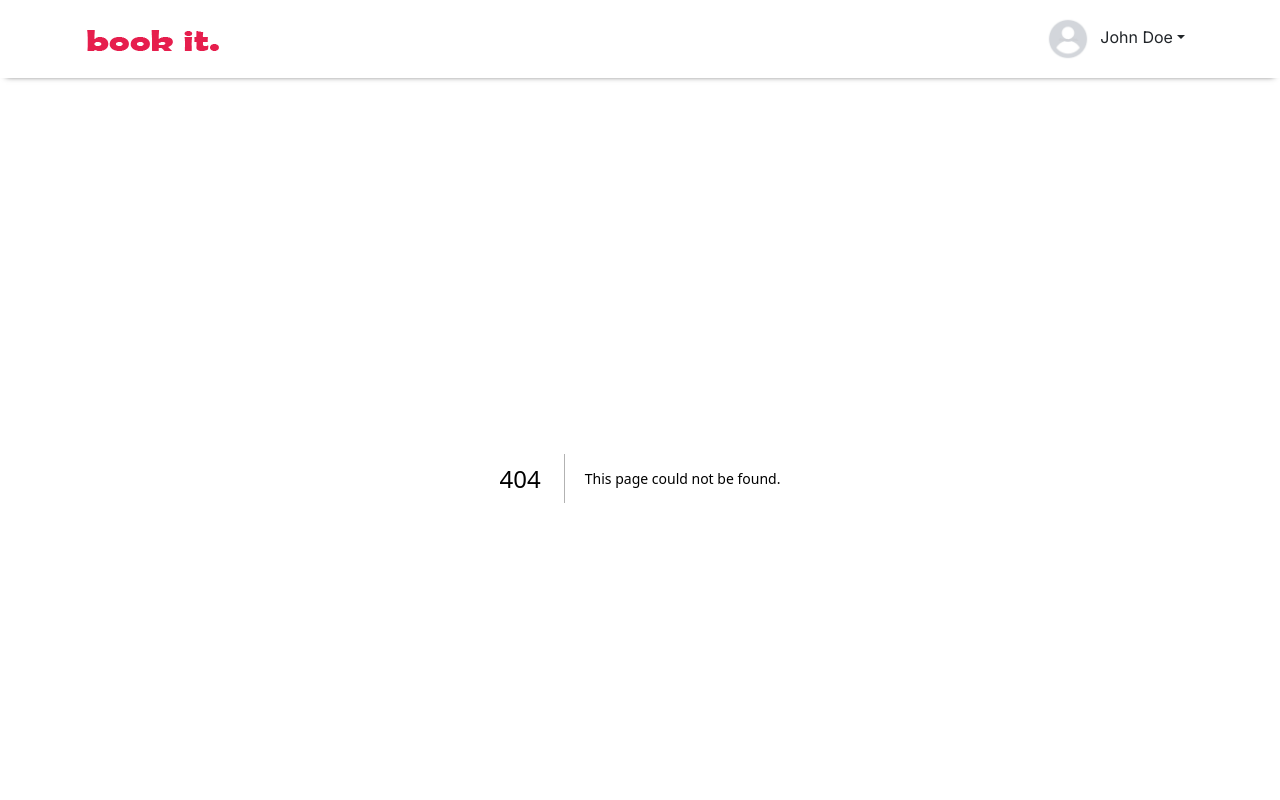
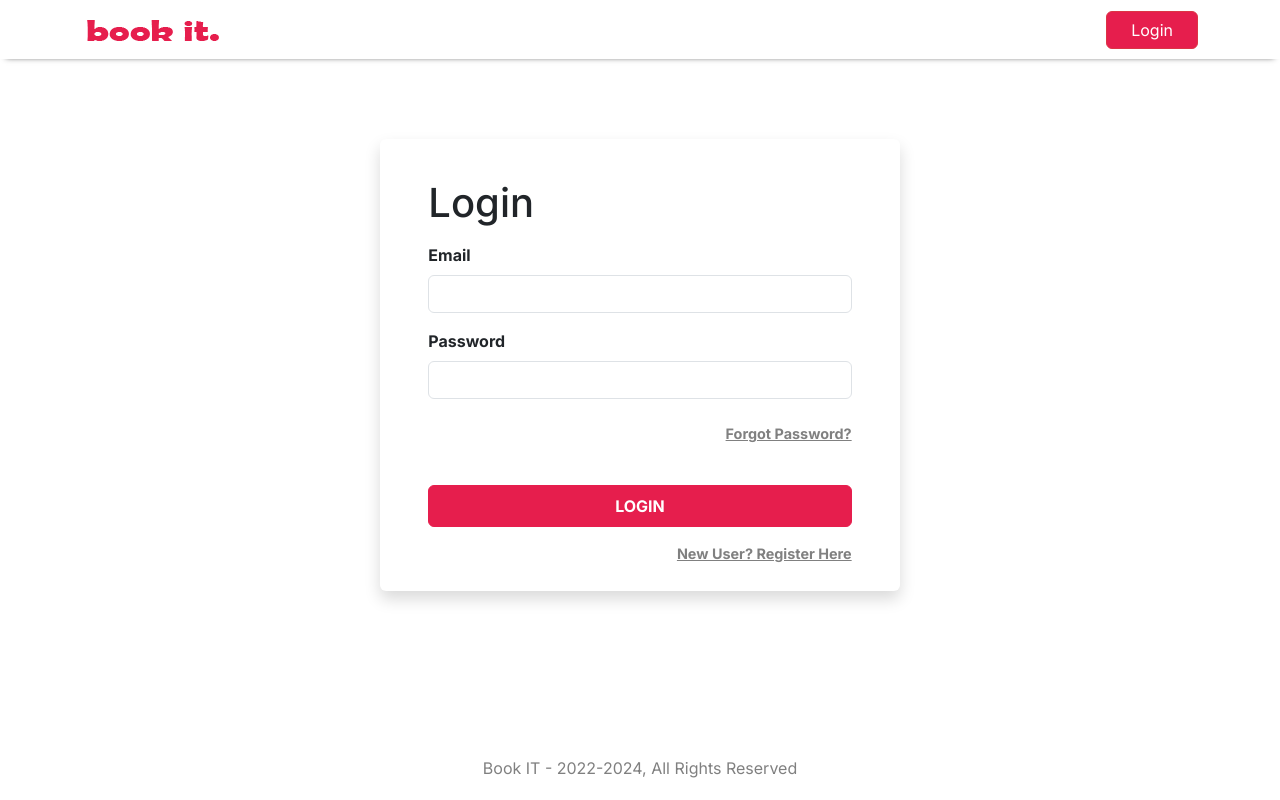
Before and after one commit to duysimple98/BookIt, a Next.js app: page /login in a window 1280 px wide. Before the commit this address had no page. Shown: the top 800 px of the page. Built offline with nearby package versions, Linux system fonts and the light colour scheme; no server answers.

Commit message:
Login and Show name when is logged

```diff
--- /dev/null
+++ b/app/(auth)/login/page.tsx
@@ -0,0 +1,12 @@
+import Login from "@/components/auth/Login";
+import React from "react";
+
+const LoginPage = () => {
+  return (
+    <div>
+      <Login />
+    </div>
+  );
+};
+
+export default LoginPage;
--- a/app/GlobalProvider.tsx
+++ b/app/GlobalProvider.tsx
@@ -1,10 +1,13 @@
+"use client";
+
+import { SessionProvider } from "next-auth/react";
 import { Toaster } from "react-hot-toast";
 
 export function GlobalProvider({ children }: { children: React.ReactNode }) {
   return (
     <>
       <Toaster />
-      {children}
+      <SessionProvider>{children}</SessionProvider>
     </>
   );
 }
--- /dev/null
+++ b/components/auth/Login.tsx
@@ -0,0 +1,93 @@
+"use client";
+import { signIn } from "next-auth/react";
+import Link from "next/link";
+import { useRouter } from "next/navigation";
+import React, { useState } from "react";
+import toast from "react-hot-toast";
+import ButtonLoader from "../layout/ButtonLoader";
+
+const Login = () => {
+  const [email, setEmail] = useState("");
+  const [password, setPassword] = useState("");
+  const [loading, setLoading] = useState(false);
+
+  const router = useRouter();
+
+  const submitHandler = async (e: React.FormEvent<HTMLFormElement>) => {
+    e.preventDefault();
+    setLoading(true);
+
+    const result = await signIn("credentials", {
+      redirect: false,
+      email,
+      password,
+    });
+
+    setLoading(false);
+
+    if (result?.error) {
+      toast.error(result.error);
+    } else {
+      router.replace("/");
+    }
+  };
+
+  return (
+    <div className="row wrapper">
+      <div className="col-10 col-lg-5">
+        <form className="shadow rounded bg-body" onSubmit={submitHandler}>
+          <h1 className="mb-3">Login</h1>
+          <div className="mb-3">
+            <label className="form-label" htmlFor="email_field">
+              {" "}
+              Email{" "}
+            </label>
+            <input
+              type="email"
+              id="email_field"
+              className="form-control"
+              value={email}
+              onChange={(e) => setEmail(e.target.value)}
+            />
+          </div>
+
+          <div className="mb-3">
+            <label className="form-label" htmlFor="password_field">
+              {" "}
+              Password{" "}
+            </label>
+            <input
+              type="password"
+              id="password_field"
+              className="form-control"
+              value={password}
+              onChange={(e) => setPassword(e.target.value)}
+            />
+          </div>
+
+          <Link href="/password/forgot" className="float-end mt-2">
+            Forgot Password?
+          </Link>
+
+          <button
+            id="login_button"
+            type="submit"
+            className="btn form-btn w-100 py-2"
+            disabled={loading}
+          >
+            {loading ? <ButtonLoader /> : "LOGIN"}
+          </button>
+
+          <div className="mt-3 mb-4">
+            <a href="/register" className="float-end">
+              {" "}
+              New User? Register Here{" "}
+            </a>
+          </div>
+        </form>
+      </div>
+    </div>
+  );
+};
+
+export default Login;
--- /dev/null
+++ b/components/layout/ButtonLoader.tsx
@@ -0,0 +1,7 @@
+import React from "react";
+
+const ButtonLoader = () => {
+  return <div className="lds-dual-ring"></div>;
+};
+
+export default ButtonLoader;
--- a/components/layout/Header.tsx
+++ b/components/layout/Header.tsx
@@ -1,6 +1,12 @@
+"use client";
+
+import { useSession } from "next-auth/react";
+import Link from "next/link";
 import React from "react";
 
 const Header = () => {
+  const { data } = useSession();
+
   return (
     <nav className="navbar sticky-top py-2">
       <div className="container">
@@ -17,6 +23,7 @@ const Header = () => {
         </div>
 
         <div className="col-6 col-lg-3 mt-3 mt-md-0 text-end">
+          {data?.user ? (
             <div className="ml-4 dropdown d-line">
               <button
                 className="btn dropdown-toggle"
@@ -27,14 +34,21 @@ const Header = () => {
               >
                 <figure className="avatar avatar-nav">
                   <img
-                  src="/images/default_avatar.jpg"
+                    src={
+                      data?.user?.avatar
+                        ? data?.user?.avatar?.url
+                        : "/images/default_avatar.jpg"
+                    }
                     alt="John Doe"
                     className="rounded-circle placeholder-glow"
                     height="50"
                     width="50"
                   />
                 </figure>
-              <span className="placeholder-glow ps-1"> John Doe</span>
+                <span className="placeholder-glow ps-1">
+                  {" "}
+                  {data?.user?.name}
+                </span>
               </button>
 
               <div
@@ -55,6 +69,16 @@ const Header = () => {
                 </a>
               </div>
             </div>
+          ) : (
+            data === null && (
+              <Link
+                href="/login"
+                className="btn btn-danger px-4 text-white login-header-btn float-right"
+              >
+                Login
+              </Link>
+            )
+          )}
         </div>
       </div>
     </nav>
--- a/next.config.js
+++ b/next.config.js
@@ -4,6 +4,9 @@ const nextConfig = {
     API_URL: "http://localhost:3000",
     DB_LOCAL_URI: "mongodb://localhost:27017/bookit-v2",
     DB_URI: "",
+
+    NEXTAUTH_URL: "http://localhost:3000",
+    NEXTAUTH_SECRET: "DJE9CMVLWKFPDWOQPMCAJVKQPEKOIOHNCAVMMWJK",
   },
   images: {
     remotePatterns: [
--- a/package.json
+++ b/package.json
@@ -14,6 +14,7 @@
     "bootstrap": "^5.3.2",
     "mongoose": "^8.0.3",
     "next": "14.0.4",
+    "next-auth": "^4.24.5",
     "next-connect": "^1.0.0",
     "react": "^18",
     "react-bootstrap": "^2.9.2",
```
Also changed, not shown: app/api/auth/[...nextauth]/route.ts (added, +63 -0 lines), 1 other file (tests, documents, lock files or other folders). Lines whose indentation alone changed are shown as unchanged.
